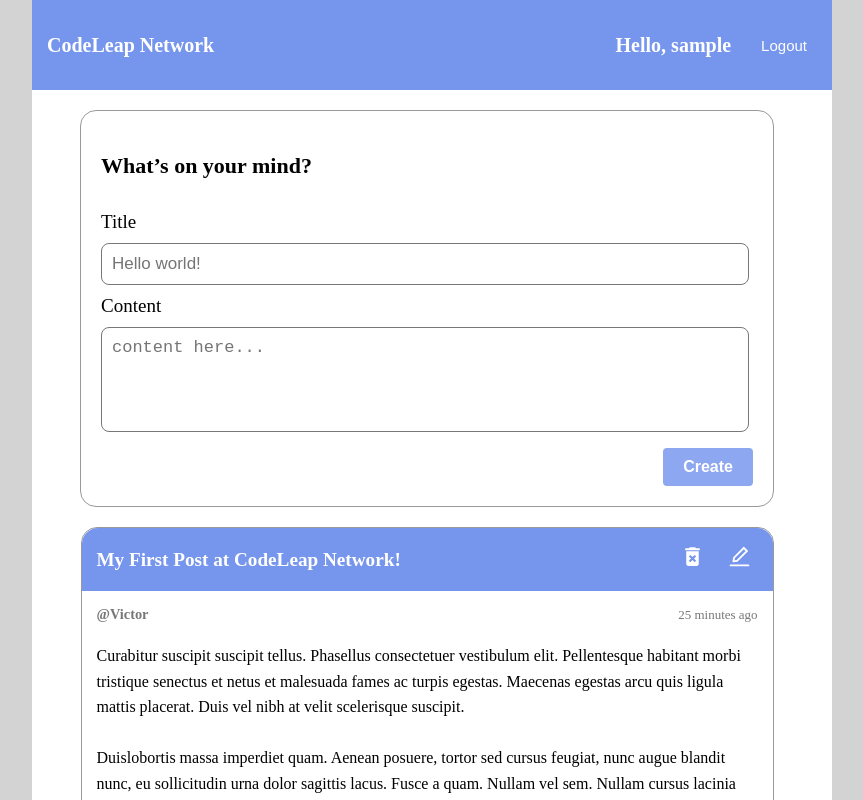
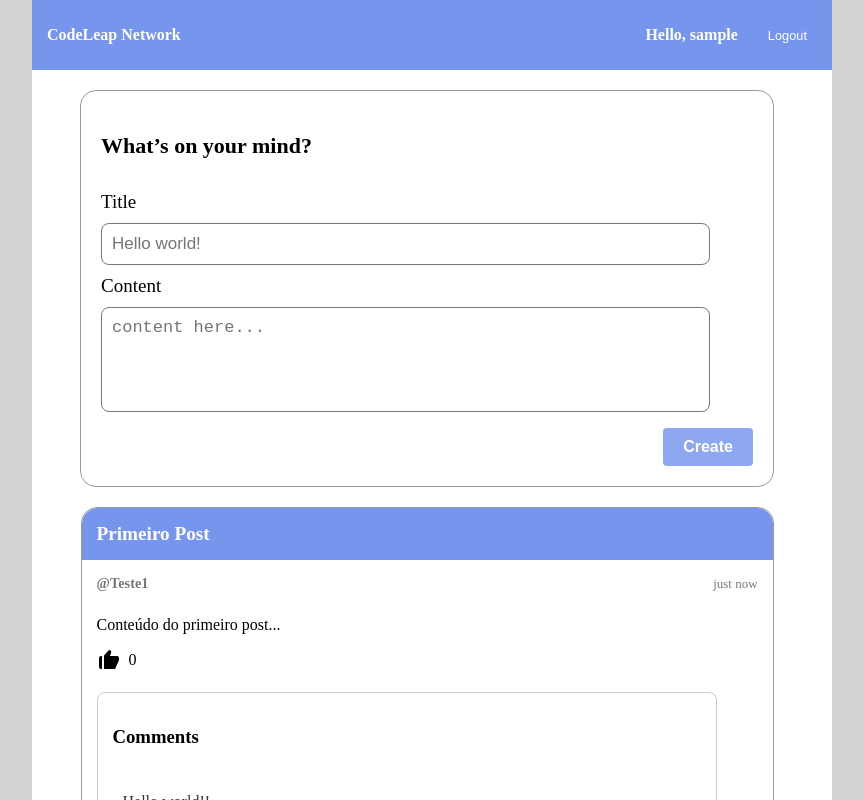
Before and after one commit to joaosilvateixeira33/code-leap, a React (Create React App) app: page / in a window 1280 px wide. Shown: the whole page, without its empty margins (208-1071 px from the left). Built offline with nearby package versions, Linux system fonts and the light colour scheme; sample sign-in values are in the browser's storage.

Commit message:
feat: api fake post

```diff
--- a/src/components/Card/Card.js
+++ b/src/components/Card/Card.js
@@ -1,3 +1,4 @@
+import CommentForm from "../CommentForm/CommentForm";
 import { AiOutlineEdit } from "react-icons/ai";
 import { MdDeleteForever } from "react-icons/md";
 
@@ -19,7 +20,7 @@
 import LikeButton from "../Like/LikeButton";
 import CommentList from "../CommentsList/CommentsList";
 
-export default function Card() {
+export default function Card({ post, isOwnPost, onDelete, onEdit }) {
   const [isModalOpen, setIsModalOpen] = useState(false);
   const [isDeleteModalOpen, setIsDeleteModalOpen] = useState(false);
 
@@ -29,6 +30,9 @@
 
   const handleEditClick = () => {
     setIsModalOpen(true);
+    if (onEdit && post) {
+      onEdit(post);
+    }
   };
 
   const handleDeleteClick = () => {
@@ -39,10 +43,37 @@
     setIsDeleteModalOpen(false);
   };
 
+  const handleConfirmDelete = () => {
+    if (onDelete && post) {
+      onDelete(post.id);
+    }
+    setIsDeleteModalOpen(false);
+  };
+
+  const getTimeAgo = (datetimeString) => {
+    const createdAt = new Date(datetimeString);
+    const now = new Date();
+    const differenceInMillis = now.getTime() - createdAt.getTime();
+    const differenceInMinutes = Math.floor(differenceInMillis / (1000 * 60));
+
+    if (differenceInMinutes < 1) {
+      return 'just now';
+    } else if (differenceInMinutes < 60) {
+      return `${differenceInMinutes} minutes ago`;
+    } else if (differenceInMinutes < 60 * 24) {
+      const differenceInHours = Math.floor(differenceInMinutes / 60);
+      return `${differenceInHours} hours ago`;
+    } else {
+      const differenceInDays = Math.floor(differenceInMinutes / (60 * 24));
+      return `${differenceInDays} days ago`;
+    }
+  };
+
   return (
     <CardContainer>
       <CardHeader>
-        <CardHeaderTitle>My First Post at CodeLeap Network!</CardHeaderTitle>
+        <CardHeaderTitle>{post.title}</CardHeaderTitle>
+        {isOwnPost && (
           <CardIconsContainer>
             <CardHeaderIcons onClick={handleDeleteClick}>
               <MdDeleteForever />
@@ -51,34 +82,30 @@
               <AiOutlineEdit />
             </CardHeaderIcons>
           </CardIconsContainer>
+        )}
       </CardHeader>
       <CardBody>
         <CardBodyHeader>
-          <CardBodyUser>@Victor</CardBodyUser>
-          <CardBodyHours>25 minutes ago</CardBodyHours>
+          <CardBodyUser>@{post.username}</CardBodyUser>
+          <CardBodyHours>{getTimeAgo(post.created_datetime)}</CardBodyHours>
         </CardBodyHeader>
         <CardBodyContent>
-          Curabitur suscipit suscipit tellus. Phasellus consectetuer vestibulum
-          elit. Pellentesque habitant morbi tristique senectus et netus et
-          malesuada fames ac turpis egestas. Maecenas egestas arcu quis ligula
-          mattis placerat. Duis vel nibh at velit scelerisque suscipit.
-          <br />
-          <br />
-          Duislobortis massa imperdiet quam. Aenean posuere, tortor sed cursus
-          feugiat, nunc augue blandit nunc, eu sollicitudin urna dolor sagittis
-          lacus. Fusce a quam. Nullam vel sem. Nullam cursus lacinia erat.
+          {post.content}
         </CardBodyContent>
-        <LikeButton />
-        <CommentList/>
+        <LikeButton postId={post.id} initialLiked={false} initialCount={0} />
+        <CommentList postId={post.id} />
+        <CommentForm postId={post.id} />
       </CardBody>
-      {isModalOpen && (
-        <EditModal isOpen={isModalOpen} onClose={handleCloseModal} />
+      {isModalOpen && post && (
+        <EditModal isOpen={isModalOpen} onClose={handleCloseModal} initialPost={post} />
       )}
 
       {isDeleteModalOpen && (
         <DeleteModal
           isOpen={isDeleteModalOpen}
           onClose={handleCloseDeleteModal}
+          onConfirm={handleConfirmDelete}
+          itemType="post"
         />
       )}
     </CardContainer>
--- a/src/components/CommentForm/CommentForm.js
+++ b/src/components/CommentForm/CommentForm.js
@@ -1,14 +1,53 @@
-import { Button, FormContainer, TextArea } from "./styled";
-
+import React, { useState, useEffect } from 'react';
+import { Button, FormContainer, MobileConditionalButton, TextArea, DesktopButtonContainer } from "./styled";
+import { IoMdSend } from "react-icons/io";
 
 const CommentForm = () => {
+  const [commentText, setCommentText] = useState('');
+  const [isDesktop, setIsDesktop] = useState(window.innerWidth >= 768);
+
+  useEffect(() => {
+    const handleResize = () => {
+      setIsDesktop(window.innerWidth >= 768);
+    };
+
+    window.addEventListener('resize', handleResize);
+
+    return () => window.removeEventListener('resize', handleResize);
+  }, []);
+
+  const handleInputChange = (event) => {
+    setCommentText(event.target.value);
+  };
+
+  const handleSubmit = (event) => {
+    event.preventDefault();
+    if (commentText.trim()) {
+      console.log('Comentário enviado:', commentText);
+      setCommentText('');
+    }
+  };
+
   return (
     <FormContainer>
-        <form>
+      <form onSubmit={handleSubmit}>
         <TextArea
           placeholder="write your Comment..."
+          value={commentText}
+          onChange={handleInputChange}
         />
-          <Button type="submit">Comment</Button>
+        {isDesktop ? (
+          <DesktopButtonContainer>
+            <Button type="submit" disabled={commentText.trim() === ''}><IoMdSend /></Button>
+          </DesktopButtonContainer>
+        ) : (
+          <MobileConditionalButton
+            type="submit"
+            hasText={commentText.trim() !== ''}
+          >
+            <IoMdSend />
+          </MobileConditionalButton>
+        )}
       </form>
     </FormContainer>
   );
--- a/src/components/CommentForm/styled.js
+++ b/src/components/CommentForm/styled.js
@@ -34,8 +34,31 @@
   border-radius: 4px;
   cursor: pointer;
   font-size: 1rem;
+  display: block;
 
   &:hover {
     background-color: #0056b3;
   }
 `;
+
+export const showOnMobile = `
+  @media (max-width: 767px) {
+    display: block;
+  }
+`;
+
+export const MobileConditionalButton = styled(Button)`
+  display: none;
+
+  @media (max-width: 767px) {
+    display: ${props => props.hasText ? 'block' : 'none'};
+  }
+`;
+
+export const DesktopButtonContainer = styled.div`
+  display: none; /* Esconde por padrão */
+
+  @media (min-width: 768px) {
+    display: block;
+  }
+`;
--- a/src/components/CommentsList/CommentsList.js
+++ b/src/components/CommentsList/CommentsList.js
@@ -1,4 +1,3 @@
-import CommentForm from "../CommentForm/CommentForm";
 import {ListContainer, CommentItem} from "./styled"
 
 const CommentList = () => {
@@ -9,7 +8,7 @@
             <p>Hello world!!</p>
             <span>1 days ago</span>
         </CommentItem>
-        <CommentForm/>
+
       </ListContainer>
     );
 };
--- a/src/components/CommentsList/styled.js
+++ b/src/components/CommentsList/styled.js
@@ -5,7 +5,7 @@
   padding: 15px;
   border: 1px solid #ccc;
   border-radius: 8px;
-  width: 95%;
+  width: 89%;
   max-width: 600px;
 `;
 
--- a/src/components/Create/CreatePost.js
+++ b/src/components/Create/CreatePost.js
@@ -1,16 +1,35 @@
 import { useState } from "react";
-import "./styled.js";
 import { ButtonGlobal } from "../../globalStyles.js";
 import { CreateContainer } from "./styled.js";
 
-export default function CreatePost(){
+export default function CreatePost({ onPostCreated }) {
   const [isButtonDisabled, setIsButtonDisabled] = useState(true);
   const [title, setTitle] = useState("");
   const [content, setContent] = useState("");
+  const [username, setUsername] = useState(() => localStorage.getItem('currentUser') || 'Anonymous');
 
   const handleCreateClick = () => {
     if (!isButtonDisabled) {
-          console.log(`Title: ${title}, Content: ${content}`);
+      const newPostData = {
+        username: username,
+        title: title,
+        content: content,
+      };
+
+      console.log("Simulando chamada POST para /api/careers/ com dados:", newPostData);
+
+      const fakeResponse = {
+        id: Date.now(),
+        ...newPostData,
+        created_datetime: new Date().toISOString(),
+      };
+
+      console.log("Simulação de resposta da API:", fakeResponse);
+
+      if (onPostCreated) {
+        onPostCreated(fakeResponse);
+      }
+
       setTitle("");
       setContent("");
       setIsButtonDisabled(true);
@@ -25,36 +44,38 @@
       setContent(value);
     }
 
-        const isTitleEmpty = title === undefined || title.trim() === "";
-        const isContentEmpty = content === undefined || content.trim() === "";
+    const isTitleEmpty = !title.trim();
+    const isContentEmpty = !content.trim();
     setIsButtonDisabled(isTitleEmpty || isContentEmpty);
   };
 
-    return(
+  return (
     <CreateContainer>
       <p>What’s on your mind?</p>
-            <label>Title</label>
+      <label htmlFor="title">Title</label>
       <input
         type="text"
+        id="title"
         name="title"
         value={title}
         placeholder="Hello world!"
         onChange={handleInputChange}
       />
-            <label>Content</label>
+      <label htmlFor="content">Content</label>
       <textarea
+        id="content"
         placeholder="content here..."
         name="content"
         value={content}
         onChange={handleInputChange}
       ></textarea>
       <ButtonGlobal
-              type="submit"
+        type="button" // Mudado para "button" para evitar submit do formulário padrão
         disabled={isButtonDisabled}
         onClick={handleCreateClick}
       >
         Create
       </ButtonGlobal>
     </CreateContainer>
-    )
+  );
 }
--- a/src/components/Create/styled.js
+++ b/src/components/Create/styled.js
@@ -5,7 +5,7 @@
   display: flex;
   flex-direction: column;
   align-items: baseline;
-  width: 95%;
+  width: 80%;
   height: 355px;
   padding: 20px;
   border-radius: 16px;
@@ -25,7 +25,7 @@
     border: 1px solid #777777;
     border-radius: 8px;
     padding: 10px;
-    width: 96%;
+    width: 90%;
     font-size: 17px;
     color: #777777;
     font-weight: 400;
@@ -41,13 +41,16 @@
     width: 652px;
     height: 355px;
     gap: 10px;
+
     p {
       font-size: 22px;
       text-align: left;
     }
+
     label {
       font-size: 19px;
     }
+
     textarea {
       height: 83px;
       resize: none;
--- a/src/components/Feed/Feed.js
+++ b/src/components/Feed/Feed.js
@@ -9,8 +9,24 @@
 
 import Card from "../Card/Card.js";
 import CreatePost from "../Create/CreatePost.js";
+import { useState, useEffect} from "react";
 
 export default function Feed({ username, onLogout }) {
+
+  const [posts, setPosts] = useState([]);
+
+  useEffect(() => {
+    const fakeInitialPosts = [
+      { id: 1, username: 'Teste1', title: 'Primeiro Post', content: 'Conteúdo do primeiro post...', created_datetime: '2025-05-07T10:00:00Z' },
+      { id: 2, username: 'Teste2', title: 'Segundo Post', content: 'Conteúdo do segundo post...', created_datetime: '2025-05-06T18:00:00Z' },
+    ];
+    setPosts(fakeInitialPosts.sort((a, b) => new Date(b.created_datetime) - new Date(a.created_datetime)));
+  }, []);
+
+  const handlePostCreated = (newPost) => {
+    setPosts([newPost, ...posts]);
+  };
+
   return (
     <Overlay>
       <FeedContainer>
@@ -23,8 +39,11 @@
           </HeaderOptions>
         </FeedHeader>
         <FeedContent>
-          <CreatePost/>
-          <Card/>
+          <CreatePost onPostCreated={handlePostCreated} />
+          {/* <Card/> */}
+          {posts.map(post => (
+            <Card key={post.id} post={post} isOwnPost={post.username === username} />
+          ))}
         </FeedContent>
       </FeedContainer>
     </Overlay>
--- a/src/components/Feed/styled.js
+++ b/src/components/Feed/styled.js
@@ -21,14 +21,16 @@
   height: auto;
   padding: 15px;
   display: flex;
+  flex-direction: column;
   align-items: center;
   justify-content: space-between;
-  font-size: 20px;
+  font-size: 1rem;
   font-weight: 700;
 
   @media (min-width: 576px) {
-    height: 60px;
-    font-size: 1.25rem;
+    flex-direction: row;
+    height: 40px;
+    font-size: 1rem;
   }
 `;
 
@@ -42,9 +44,11 @@
     background-color: transparent;
     color: #ffffff;
     border: none;
-    font-size: 15px;
+    font-size: 0.8em;
     cursor: pointer;
   }
+
+
 `;
 
 export const FeedContent = styled.div`
```
Lines whose indentation alone changed are shown as unchanged.
